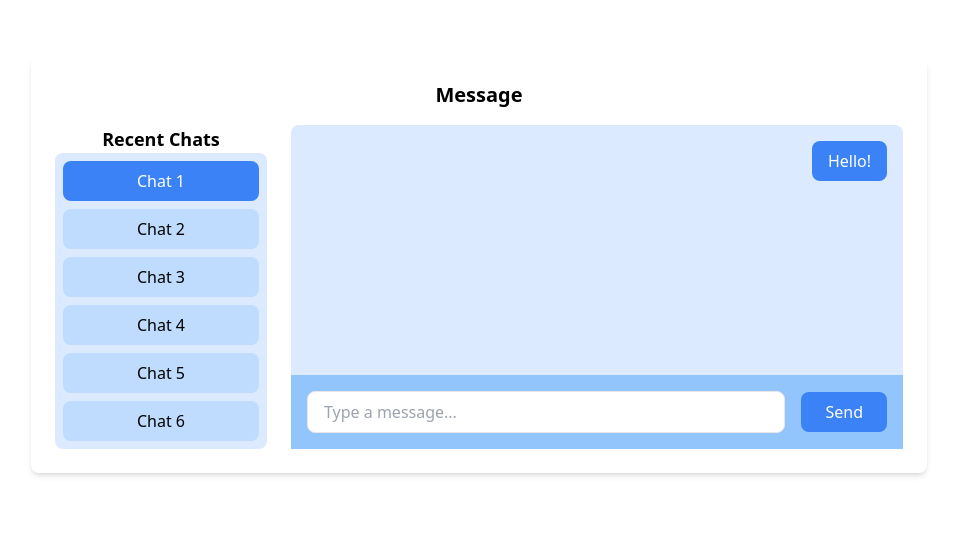
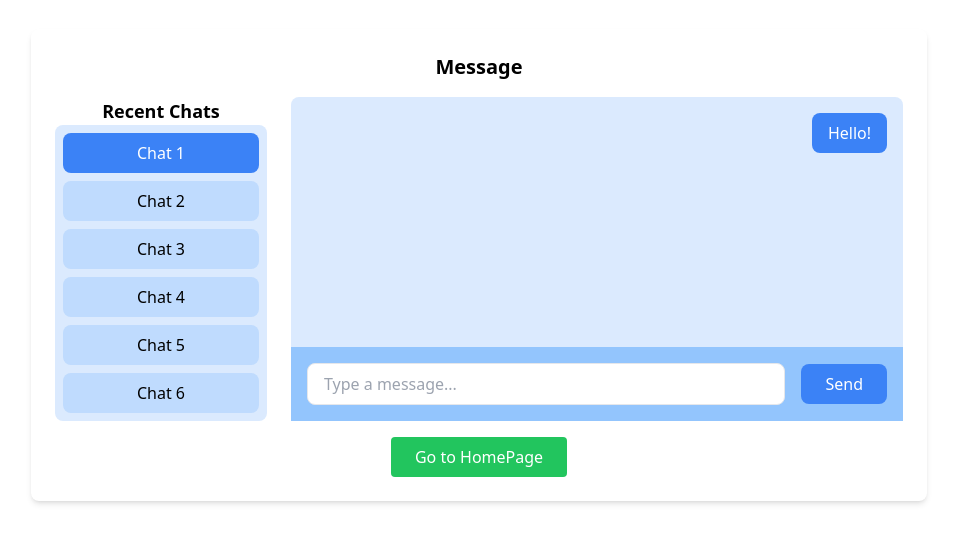
Before and after one commit to UTD-Fall-2024-Sec-6/Group-7, a React (Vite) app in the folder classcohort/app/: page /chat in a window 1280 px wide. Shown: the part 167-710 px from the top of the page, without its empty margins (161-1118 px from the left). Built offline with nearby package versions, Linux system fonts and the light colour scheme.

Commit message:
Adding option to go back to home

```diff
--- a/classcohort/app/src/chat.jsx
+++ b/classcohort/app/src/chat.jsx
@@ -1,4 +1,5 @@
 import React, { useState, useRef, useEffect } from "react";
+import { useNavigate } from "react-router-dom";
 
 const ChatPage = () => {
   const [chats, setChats] = useState([
@@ -20,6 +21,7 @@ const ChatPage = () => {
   });
   const [newMessage, setNewMessage] = useState("");
   const chatBoxRef = useRef(null);
+  const navigate = useNavigate();
 
   // Auto-scroll to the newest message
   useEffect(() => {
@@ -64,6 +66,10 @@ const ChatPage = () => {
     }));
   };
 
+  const handleGoBack = () => {
+    history.push("/app");
+  };
+
   return (
     <>
       <main className="h-screen flex items-center justify-center">
@@ -82,8 +88,7 @@ const ChatPage = () => {
                     <p
                       key={chat.id}
                       onClick={() => handleChatSwitch(chat.id)}
-                      className={`p-2 rounded-lg text-center cursor-pointer ${
-                        currentChatId === chat.id
+                      className={`p-2 rounded-lg text-center cursor-pointer ${currentChatId === chat.id
                         ? "bg-blue-500 text-white"
                         : "bg-blue-200 hover:bg-blue-300"
                         }`}
@@ -105,13 +110,11 @@ const ChatPage = () => {
                 {(chatHistories[currentChatId] || []).map((msg) => (
                   <div
                     key={msg.id}
-                    className={`flex ${
-                      msg.sender === "me" ? "justify-end" : "justify-start"
+                    className={`flex ${msg.sender === "me" ? "justify-end" : "justify-start"
                       } mb-2`}
                   >
                     <p
-                      className={`${
-                        msg.sender === "me"
+                      className={`${msg.sender === "me"
                         ? "bg-blue-500 text-white"
                         : "bg-blue-200 text-gray-800"
                         } px-4 py-2 rounded-lg max-w-xs`}
@@ -143,6 +146,16 @@ const ChatPage = () => {
               </form>
             </div>
           </div>
+
+          {/* Navigation Button to /app */}
+          <div className="flex justify-center mt-4">
+            <button
+              onClick={() => navigate("/app")}
+              className="px-6 py-2 bg-green-500 text-white rounded hover:bg-green-600"
+            >
+              Go to HomePage
+            </button>
+          </div>
         </div>
       </main>
     </>
--- a/classcohort/app/src/join.jsx
+++ b/classcohort/app/src/join.jsx
@@ -20,9 +20,7 @@ const CreateStudyGroup = () => {
       <main className="h-screen flex items-center justify-center">
         <div className="bg-white p-6 rounded-lg shadow-md w-full max-w-2xl">
           {/* Header */}
-          <h2 className="text-xl font-bold text-center mb-4">
-            Join Study Group
-          </h2>
+          <h2 className="text-xl font-bold text-center mb-4">Join Study Group</h2>
 
           {/* Main Content */}
           <div className="flex space-x-6">
@@ -46,7 +44,6 @@ const CreateStudyGroup = () => {
                   className="w-full px-3 py-2 border border-gray-300 rounded-lg focus:outline-none focus:ring-2 focus:ring-blue-500"
                 />
               </div>
-
             </div>
 
             {/* Right Section: Preview Box */}
@@ -66,6 +63,16 @@ const CreateStudyGroup = () => {
               Join
             </button>
           </div>
+
+          {/* Navigation Button to /app */}
+          <div className="flex justify-center mt-4">
+            <button
+              onClick={() => navigate("/app")}
+              className="px-6 py-2 bg-green-500 text-white rounded hover:bg-green-600"
+            >
+              Go to HomePage
+            </button>
+          </div>
         </div>
       </main>
     </>
```
Lines whose indentation alone changed are shown as unchanged.
